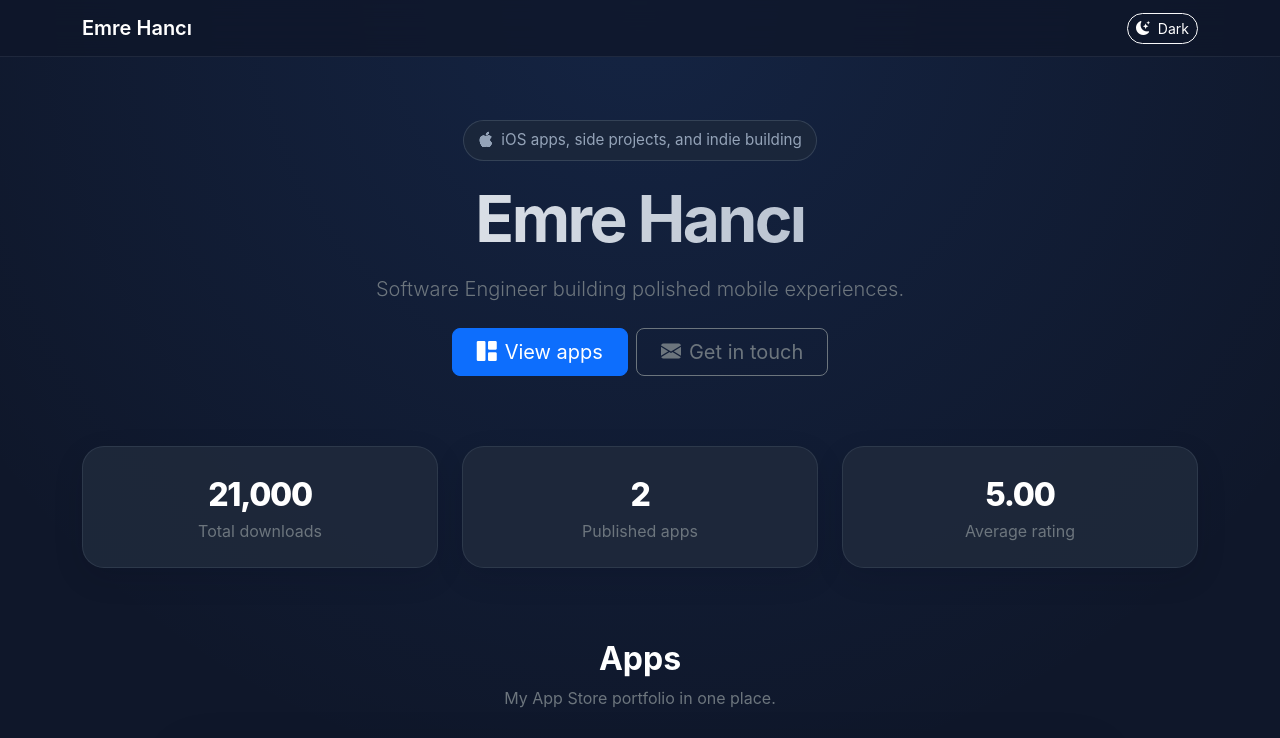
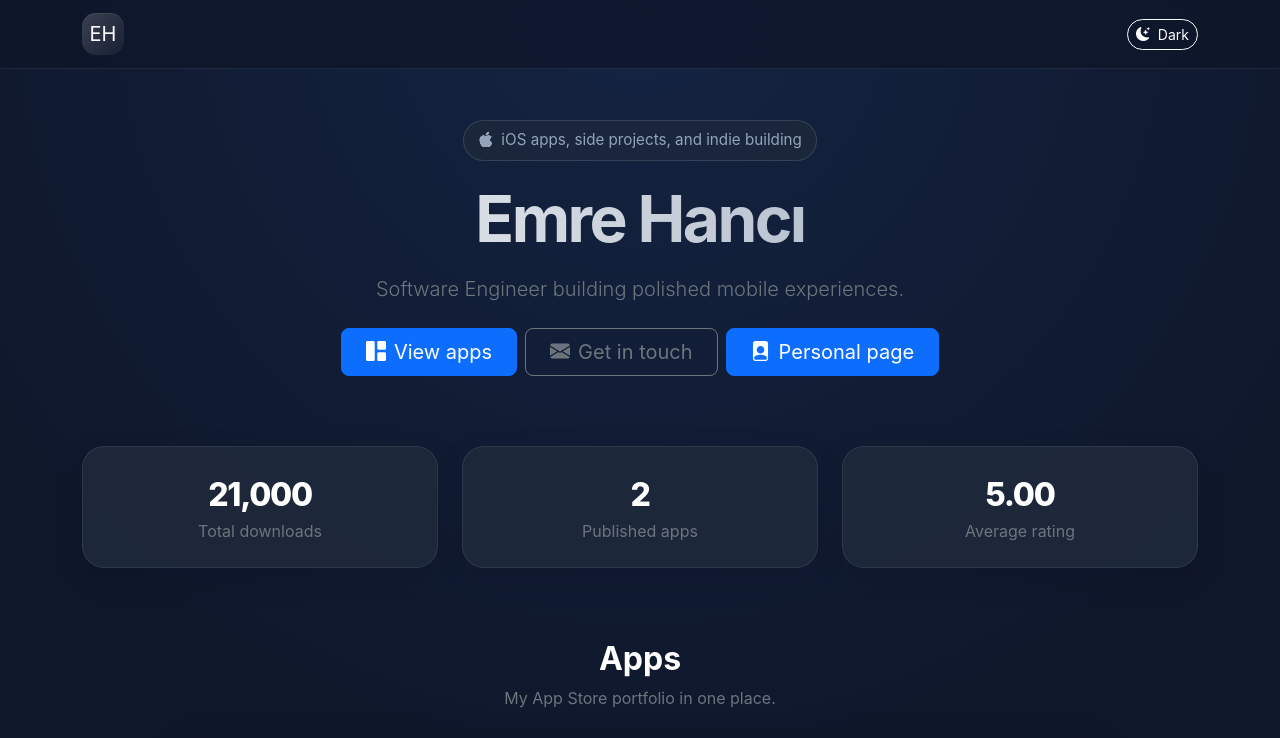
Before and after one commit to emrehanci/apps, a plain HTML site: page index.html in a window 1280 px wide. Shown: the top 738 px of the page. Drawn offline with nearby package versions, Linux system fonts and the light colour scheme.

Commit message:
Update index.html

```diff
--- a/index.html
+++ b/index.html
@@ -317,12 +317,28 @@
         height: 370px;
       }
     }
+
+    .brand-badge {
+      width: 42px;
+      height: 42px;
+      border-radius: 14px;
+      display: inline-flex;
+      align-items: center;
+      justify-content: center;
+      margin-right: .75rem;
+      color: var(--text);
+      background: linear-gradient(135deg, rgba(255, 255, 255, .18), rgba(255, 255, 255, .04));
+      border: 1px solid var(--border);
+      box-shadow: inset 0 1px 0 rgba(255, 255, 255, .08);
+    }
   </style>
 </head>
 <body>
   <nav class="navbar navbar-expand-lg navbar-light navbar-expand-lg navbar-blur fixed-top">
     <div class="container">
-      <a class="navbar-brand fw-semibold" href="#top">Emre Hancı</a>
+      <a class="navbar-brand d-flex align-items-center" href="#top">
+        <span class="brand-badge">EH</span>
+      </a>
       <div class="d-flex align-items-center gap-2 ms-auto">
         <button id="themeToggle" class="btn btn-outline-light btn-sm theme-toggle" type="button" aria-label="Toggle theme">
           <i id="themeIcon" class="bi bi-moon-stars-fill me-1"></i>
@@ -349,6 +365,9 @@
           </a>
           <a href="mailto:emre.hanci@icloud.com" class="btn btn-outline-secondary btn-lg px-4">
             <i class="bi bi-envelope-fill me-2"></i>Get in touch
+          </a>
+          <a href="https://emrehanci.de" target="_blank" rel="noopener noreferrer" aria-label="Website" class="btn btn-primary btn-lg px-4">
+            <i class="bi bi-file-person-fill me-2"></i>Personal page
           </a>
         </div>
       </div>
@@ -538,13 +557,13 @@
               </div>
             </a>
 
-            <a class="social-card" href="mailto:emre.hanci@icloud.com" aria-label="Email">
+            <a class="social-card" href="https://emrehanci.de" target="_blank" rel="noreferrer" aria-label="Website">
               <span class="social-card-icon">
-                <i class="bi bi-envelope-fill"></i>
+                <i class="bi bi-file-person-fill"></i>
               </span>
               <div class="social-card-content">
-                <p class="social-card-title">Email</p>
-                <p class="social-card-subtitle">emre.hanci@icloud.com</p>
+                <p class="social-card-title">Personal page</p>
+                <p class="social-card-subtitle">emrehanci.de</p>
               </div>
             </a>
           </div>
@@ -554,7 +573,7 @@
 
   <footer class="text-center py-4">
     <div class="container">
-      <p class="mb-0">© 2026 Emre Hancı · Built with Bootstrap & GitHub Pages</p>
+      <p class="mb-0">© 2026 Emre Hancı</p>
     </div>
   </footer>
 
```
